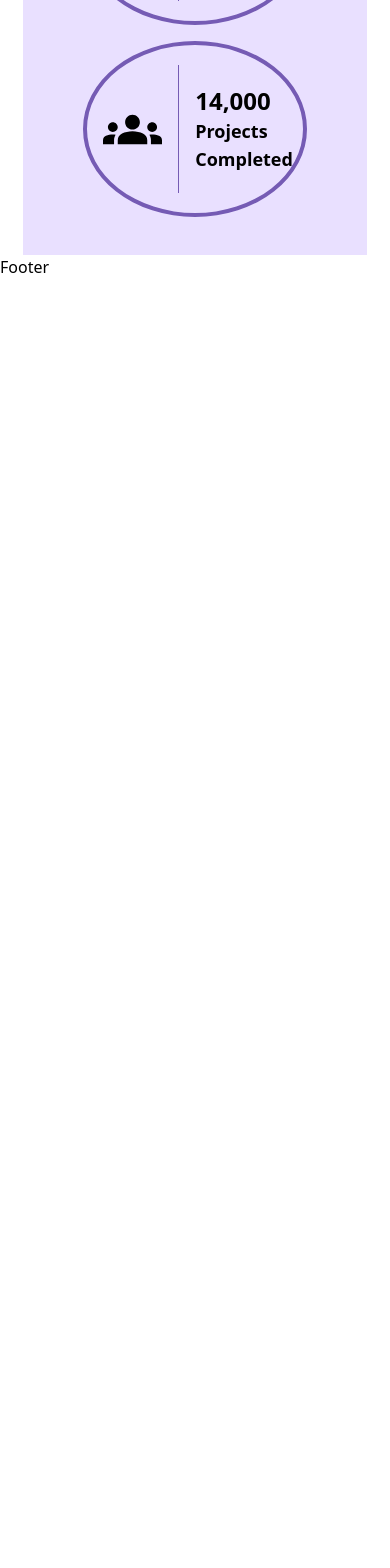
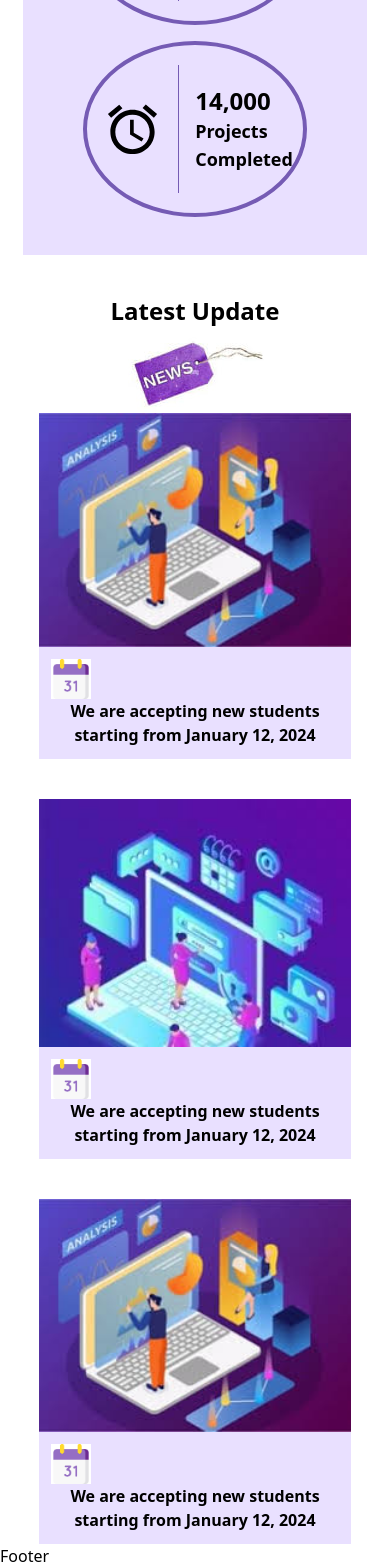
Before and after one commit to mihret1/MSS-Tour-and-tourism-website-, a React (Vite) app in the folder client/: page / in a window 390 px wide. Shown: the part 7070-8638 px from the top of the page. Before the commit the page ends 7349 px from the top, so only its background shows below. Built offline with nearby package versions, Linux system fonts and the light colour scheme.

Commit message:
make it responsive

```diff
--- a/client/src/pages/Home.jsx
+++ b/client/src/pages/Home.jsx
@@ -36,10 +36,11 @@ import i6 from '../assets/p/p1.jpg'
 import i7 from '../assets/p/p7.jpg'
 import i8 from '../assets/p/p3.jpg'
 import i9 from '../assets/p/p8.jpg'
+import news from '../assets/news.jpg'
+import cal1 from '../assets/cal1.png'
 
-
-
-
+import AccessAlarmsIcon from '@mui/icons-material/AccessAlarms';
+import EventNoteIcon from '@mui/icons-material/EventNote';
 import GroupsIcon from '@mui/icons-material/Groups';import HorizontalRuleSharp from "@mui/icons-material/HorizontalRuleSharp";
 import { useState } from "react";
 
@@ -311,7 +312,7 @@ const Home=()=>{
 
         </div>
 
-      {/* part seven */}
+         {/* part seven */}
        <div className="h-72  bg-[#E9E0FF] mx-[6%]  md:max-ml:mx-[2%] pt-5 max-md:h-[650px] ">
            <h1 className="text-2xl pl-5 font-semibold">Success in Number</h1>
           <div className="flex flex-row justify-center gap-4 items-center max-md:flex-col">
@@ -323,13 +324,13 @@ const Home=()=>{
            </div>
 
            <div className=" flex justify-center items-center gap-4 border-4	pl-4 border-[#755BB4] rounded-[50%] w-56 h-44">
-              <GroupsIcon  sx={{ fontSize:59 }}/>
+              <EventNoteIcon  sx={{ fontSize:59 }}/>
               <div className="h-32 w-[2px] bg-[#755BB4]"></div>
               <h1 className=" text-lg font-bold  flex flex-col  "><span className="text-2xl ">3000</span>Projects Completed</h1>
            </div>
 
            <div className=" flex justify-center items-center gap-4 border-4	pl-4 border-[#755BB4] rounded-[50%] w-56 h-44">
-              <GroupsIcon  sx={{ fontSize:59 }}/>
+              <AccessAlarmsIcon  sx={{ fontSize:59 }}/>
               <div className="h-32 w-[2px] bg-[#755BB4]"></div>
               <h1 className=" text-lg font-bold  flex flex-col  "><span className="text-2xl ">14,000</span>Projects Completed</h1>
            </div>
@@ -337,6 +338,46 @@ const Home=()=>{
        </div>
 
 
+      {/* part eight */}
+      <div className="flex flex-col justify-center items-center">
+        <h1 className="font-bold text-2xl">Latest Update</h1>
+        <img src={news}/>
+        <div className="flex flex-row max-sm:flex-col sm:max-ml:grid sm:max-ml:grid-cols-2 w-[80%]  gap-10">
+           <div>
+            <img src={i5} className="w-[100%]"/>
+             <div className="bg-[#E9E0FF] p-3">
+             <img src={cal1} className="w-10 h-10"/>
+             <p className="text-center font-semibold">
+             We are accepting new students starting from January  12, 2024
+             </p>
+             </div>
+
+           </div>
+
+           <div >
+            <img src={i2}  className="w-[100%]"/>
+             <div className="bg-[#E9E0FF] p-3">
+             <img src={cal1} className="w-10 h-10"/>
+             <p className="text-center font-semibold">
+             We are accepting new students starting from January  12, 2024
+             </p>
+             </div>
+
+           </div>
+
+           <div>
+            <img src={i5}  className="w-[100%]"/>
+             <div className="bg-[#E9E0FF] p-3">
+             <img src={cal1} className="w-10 h-10"/>
+             <p className="text-center font-semibold">
+             We are accepting new students starting from January  12, 2024
+             </p>
+             </div>
+
+           </div>
+        </div>
+      </div>
+
 
       </div>
     )
```
Also changed, not shown: client/src/assets/cal1.png (added), client/src/assets/news.jpg (added).
